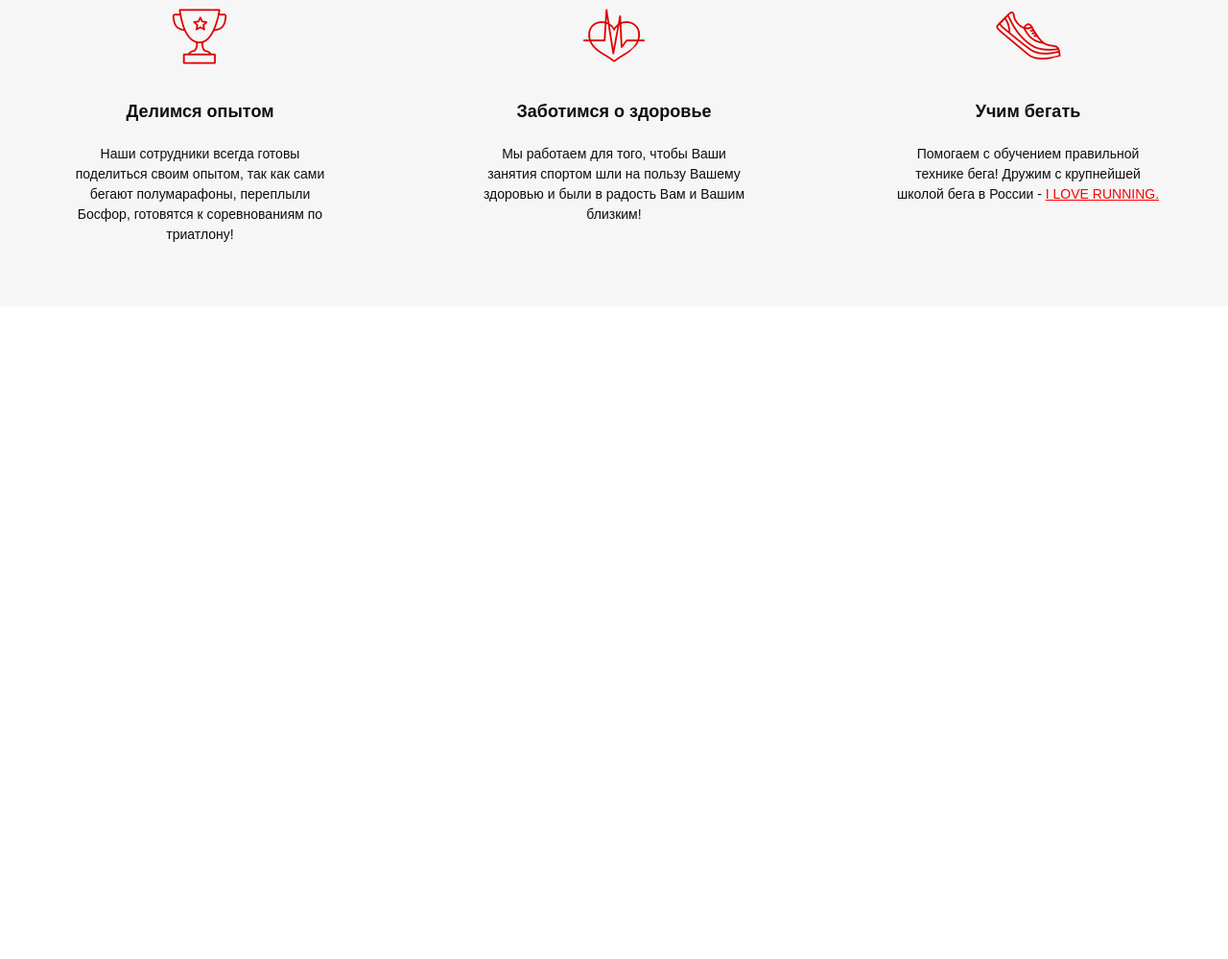
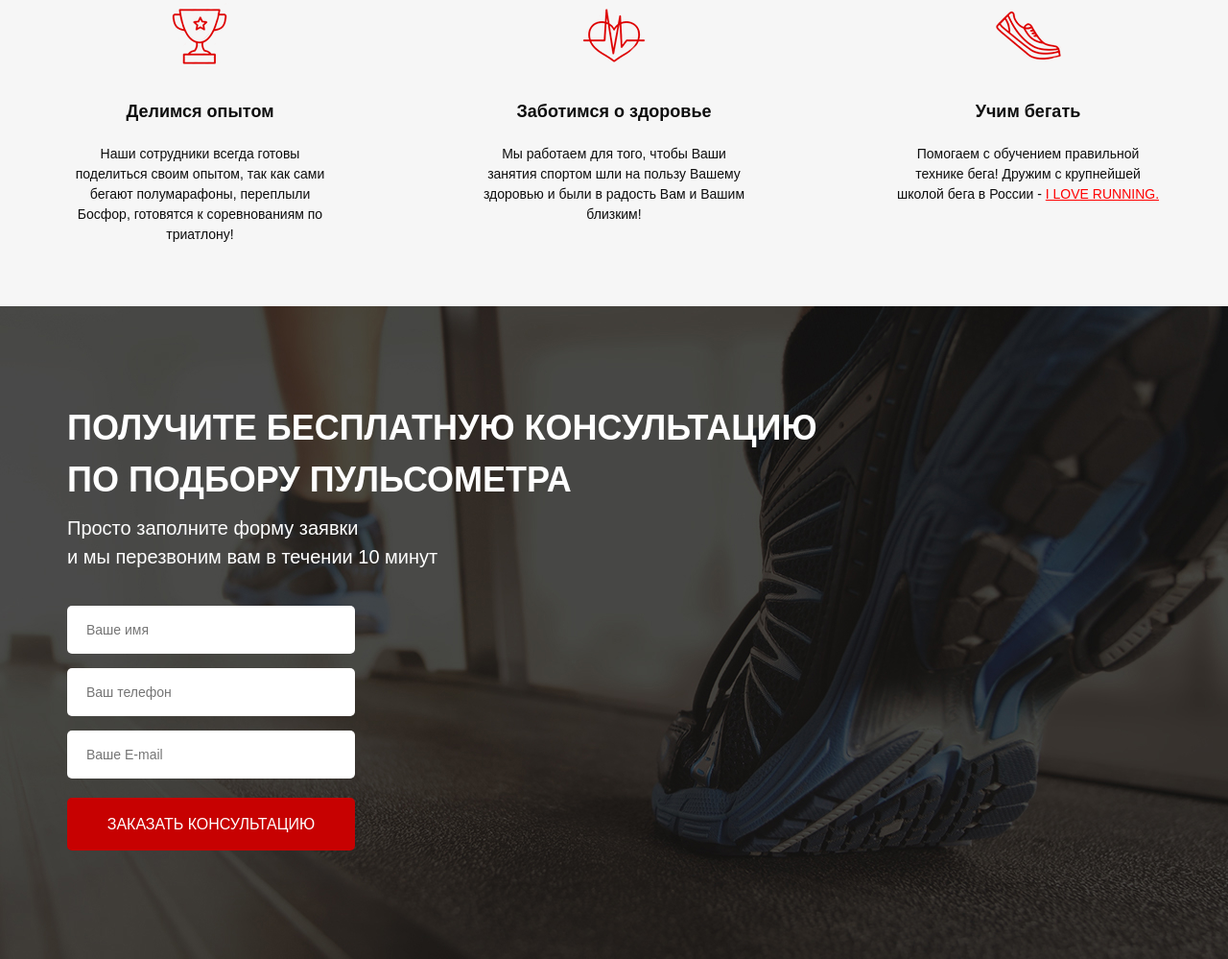
Before and after one commit to FatykovKirill/training_gulp_and_bem, a website: page src/index.html in a window 1280 px wide. Shown: the part 851-1850 px from the top of the page at 96% size. Before the commit the page ends 1170 px from the top, so only its background shows below. Drawn offline with Linux system fonts and the light colour scheme; a web font is replaced by a local one.

Commit message:
добавил секцию consultation

```diff
--- a/src/index.html
+++ b/src/index.html
@@ -90,6 +90,21 @@
             </div>
         </div>
     </div>
+    <div class="consultation">
+        <div class="container">
+            <h2 class="title title_left">Получите бесплатную консультацию <br>
+                по подбору пульсометра </h2>
+            <div class="consultation__descr">Просто заполните форму заявки <br>
+                и мы перезвоним вам в течении 10 минут</div>
+            <form class="feed-form" action="#">
+                <input name="name" required placeholder="Ваше имя" type="text">
+                <input name="phone" required placeholder="Ваш телефон" type="number">
+                <input name="email" required placeholder="Ваше E-mail" type="email">
+
+                <button class="button button_submit">Заказать консультацию</button>
+            </form>
+        </div>
+    </div>
 </body>
 
 </html>
--- a/src/sass/base/_media.scss
+++ b/src/sass/base/_media.scss
@@ -1,4 +1,17 @@
 @media (max-width: 575px) {
+    .title {
+        font-size: 24px;
+
+        &_left {
+            font-size: 30px;
+            text-align: center;
+        }
+    }
+
+    .feed-form {
+        margin: 36px auto;
+    }
+
     .header {
         justify-content: space-around;
 
@@ -20,6 +33,7 @@
     }
 
     .promo {
+        min-height: 400px;
 
         &__wrapper {
             align-items: center;
@@ -46,4 +60,13 @@
             margin-bottom: 20px;
         }
     }
+
+    .consultation {
+        min-height: 400px;
+
+        &__descr {
+            font-size: 20px;
+            text-align: center;
+        }
+    }
 }
--- a/src/sass/blocks/_buttons.scss
+++ b/src/sass/blocks/_buttons.scss
@@ -15,4 +15,10 @@
         height: 50px;
         font-size: 16px;
     }
+
+    &_submit {
+        width: 100%;
+        height: 55px;
+        font-size: 16px;
+    }
 }
--- /dev/null
+++ b/src/sass/blocks/_consulatation.scss
@@ -0,0 +1,11 @@
+.consultation {
+    min-height: 680px;
+    padding: 100px 0 92px 0;
+    background: url('../image/consultation.jpg') center (center/cover) no-repeat;
+
+    &__descr {
+        font-weight: 500;
+        font-size: 20px;
+        color: #FFFFFF;
+    }
+}
--- /dev/null
+++ b/src/sass/blocks/_forms.scss
@@ -0,0 +1,22 @@
+.feed-form {
+    margin-top: 36px;
+    display: flex;
+    flex-direction: column;
+    width: 300px;
+
+    input {
+        height: 50px;
+        border-radius: 5px;
+        background-color: #FFFFFF;
+        margin-bottom: 15px;
+        border: none;
+        padding: 0 20px;
+        font-weight: 300;
+        font-size: 14px;
+        color: #4B4B4B;
+
+        &:nth-child(3) {
+            margin-bottom: 20px;
+        }
+    }
+}
--- a/src/sass/blocks/_promo.scss
+++ b/src/sass/blocks/_promo.scss
@@ -1,7 +1,7 @@
 .promo {
     min-height: 650px;
     padding: 21px 0 93px 0;
-    background: url(../../image/main.jpg) center (center/cover) no-repeat;
+    background: url(../image/main.jpg) center (center/cover) no-repeat;
 
     &__wrapper {
         display: flex;
--- a/src/sass/blocks/_titles.scss
+++ b/src/sass/blocks/_titles.scss
@@ -4,4 +4,10 @@
     text-align: center;
     text-transform: uppercase;
     color: #0D0D0D;
+
+    &_left {
+        font-size: 36px;
+        color: #FFFFFF;
+        text-align: left;
+    }
 }
--- a/src/sass/style.scss
+++ b/src/sass/style.scss
@@ -14,5 +14,7 @@
 @import 'blocks/buttons';
 @import 'blocks/advantages';
 @import 'blocks/titles';
+@import 'blocks/consulatation';
+@import 'blocks/forms';
 
 @import 'base/media';
```
Also changed, not shown: src/css/style.min.css, src/image/consultation.jpg (added).
